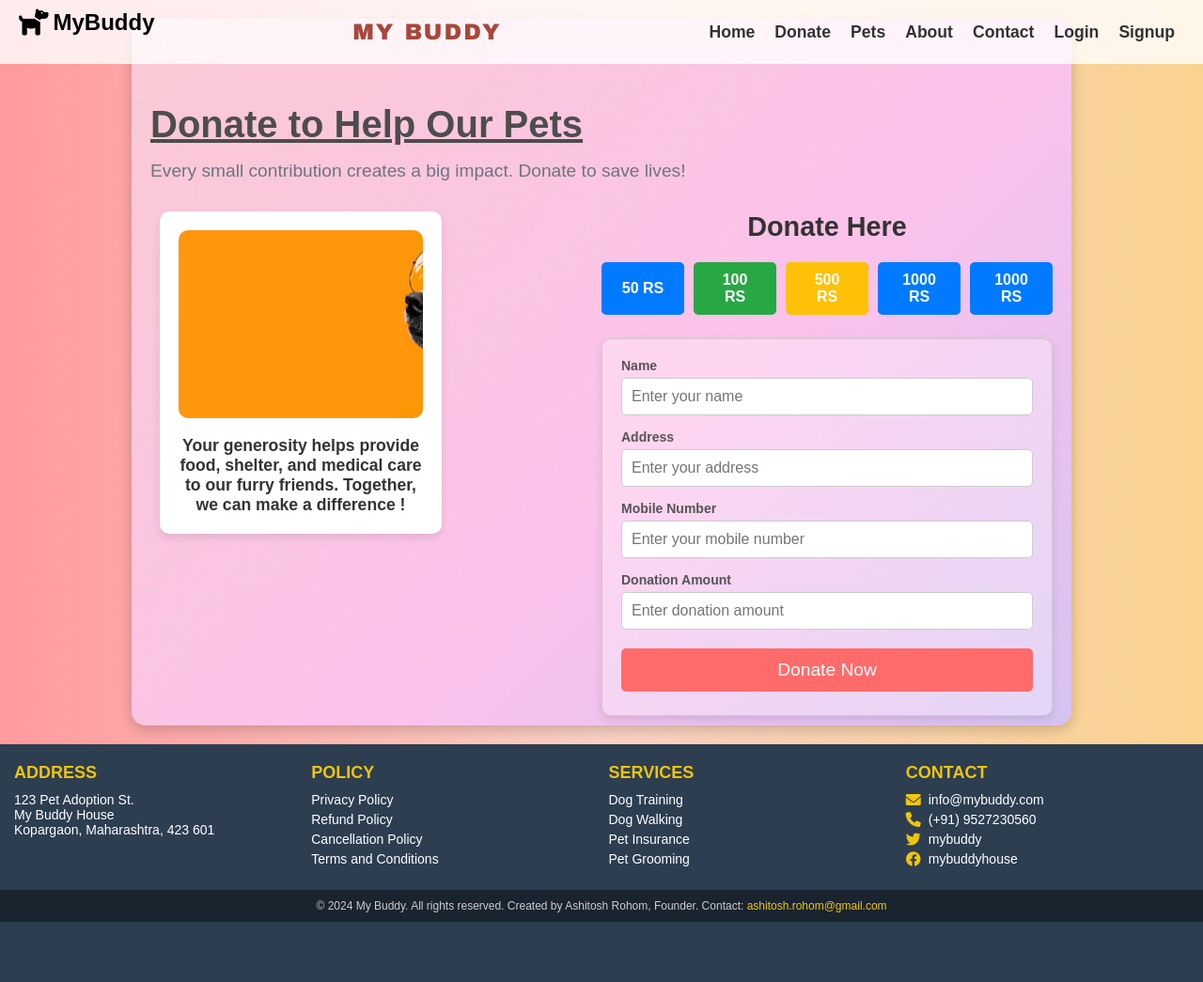
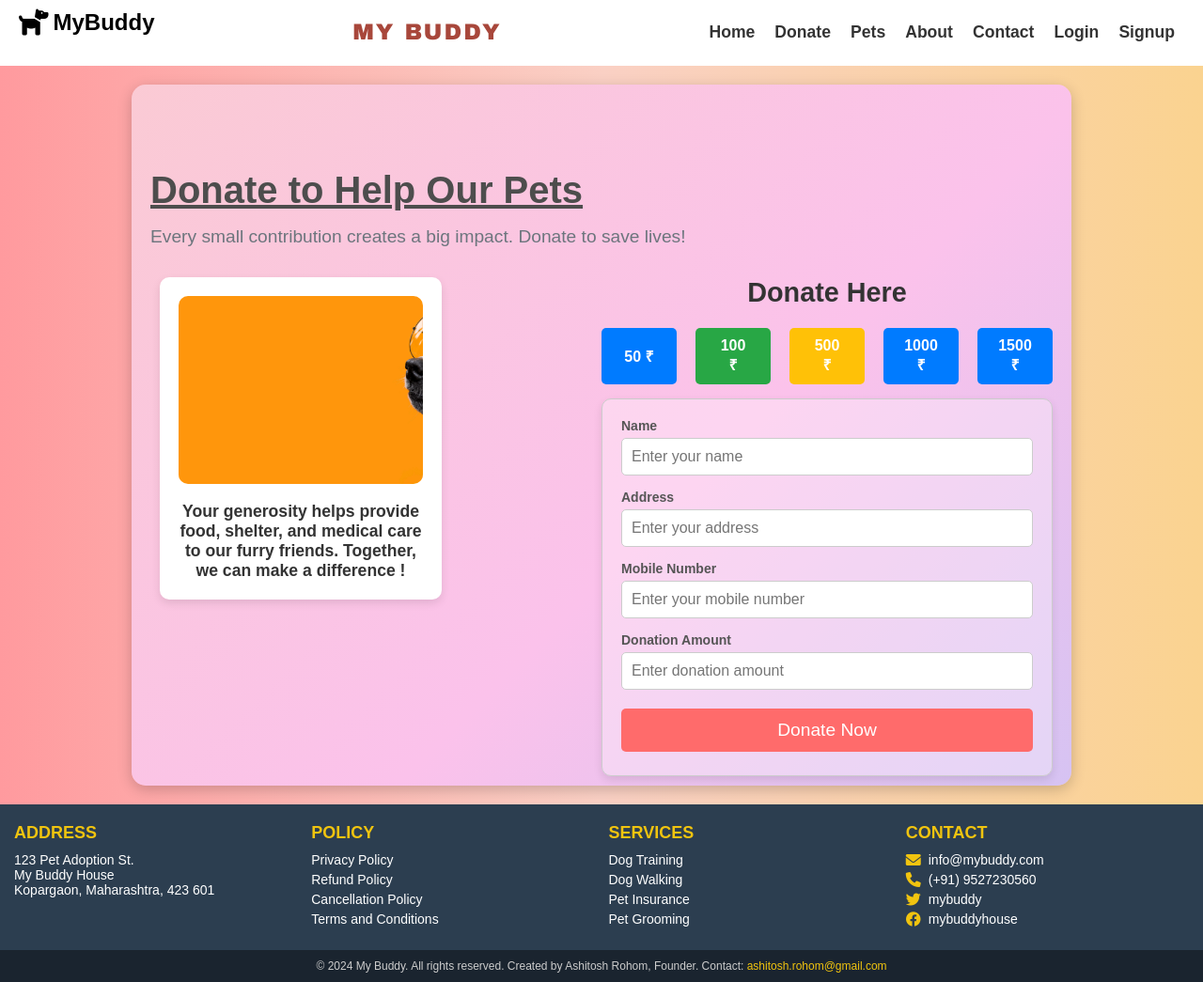
Before and after one commit to ashurohom/MyBuddyProject, a Django app: page /donate/ in a window 1280 px wide. Shown: the whole page at 94% size. Before the commit the page ends 981 px from the top, so only its background shows below. Run offline with Django 5.2, Linux system fonts and the light colour scheme; some libraries are stand-ins or nearby versions.

Commit message:
update donate page styling

```diff
--- a/mybuddy/static/css/donate.css
+++ b/mybuddy/static/css/donate.css
@@ -6,6 +6,7 @@
 } */
 
 .donation-page {
+    margin-top: 70px;
     padding: 20px 0;
     background: linear-gradient(to right, #ff9a9e, #fad0c4, #fad390);
 }
@@ -85,9 +86,9 @@
 /* Donation Buttons */
 .donation-buttons {
     display: flex;
-    gap: 10px;
+    gap: 20px;
     justify-content: center;
-    margin-bottom: 20px;
+    margin-bottom: 10px;
 }
 
 .donation-btn {
--- a/mybuddy/template/donate.html
+++ b/mybuddy/template/donate.html
@@ -14,7 +14,8 @@
                 <div class="col-md-4">
                     <div class="card">
                         <img src="{% static 'image/dog_head2.jpg' %}" alt="Donation" class="card-image">
-                        <p class="card-text">Your generosity helps provide food, shelter, and medical care to our furry friends. Together, we can make a difference !</p>
+                        <p class="card-text">Your generosity helps provide food, shelter, and medical care to our furry friends.
+                            Together, we can make a difference !</p>
                     </div>
                 </div>
 
@@ -24,11 +25,11 @@
 
                     <!-- Donation Buttons -->
                     <div class="donation-buttons">
-                        <button class="donation-btn" data-amount="50">50 Rs</button>
-                        <button class="donation-btn" data-amount="100">100 Rs</button>
-                        <button class="donation-btn" data-amount="500">500 Rs</button>
-                        <button class="donation-btn" data-amount="500">1000 Rs</button>
-                        <button class="donation-btn" data-amount="500">1000 Rs</button>
+                        <button class="donation-btn" data-amount="50">50 ₹</button>
+                        <button class="donation-btn" data-amount="100">100 ₹</button>
+                        <button class="donation-btn" data-amount="500">500 ₹</button>
+                        <button class="donation-btn" data-amount="1000">1000 ₹</button>
+                        <button class="donation-btn" data-amount="1500">1500 ₹</button>
                     </div>
 
                     <!-- Donation Form -->
```
